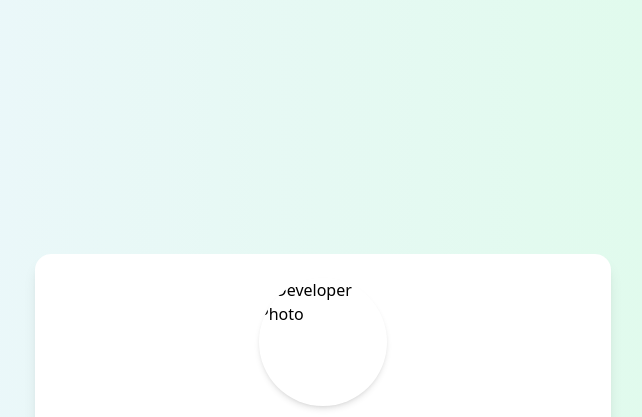
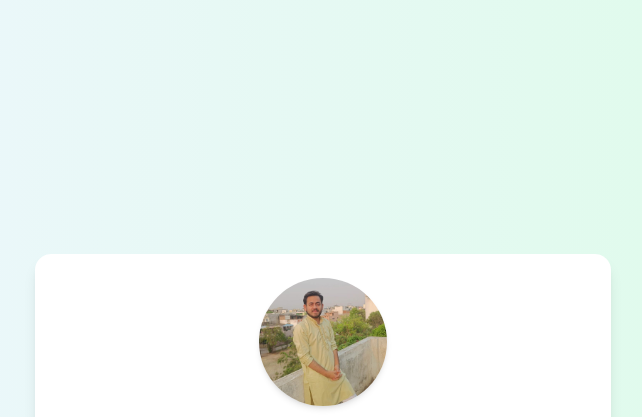
Before and after one commit to Akramul015/aboutme, a plain HTML site: page index.html in a window 1280 px wide. Shown: the top 417 px of the page, without its empty margins (317-959 px from the left). Drawn offline with nearby package versions, Linux system fonts and the light colour scheme.

Commit message:
Update index.html

```diff
--- a/index.html
+++ b/index.html
@@ -11,7 +11,7 @@
 
     <!-- Developer Photo -->
     <div class="flex justify-center mb-4">
-      <img href="photo.jpeg" alt="Developer Photo" class="rounded-full w-32 h-32 object-cover shadow-md">
+      <img src="photo.jpeg" alt="Developer Photo" class="rounded-full w-32 h-32 object-cover shadow-md">
     </div>
 
     <!-- Name and Title -->
```
